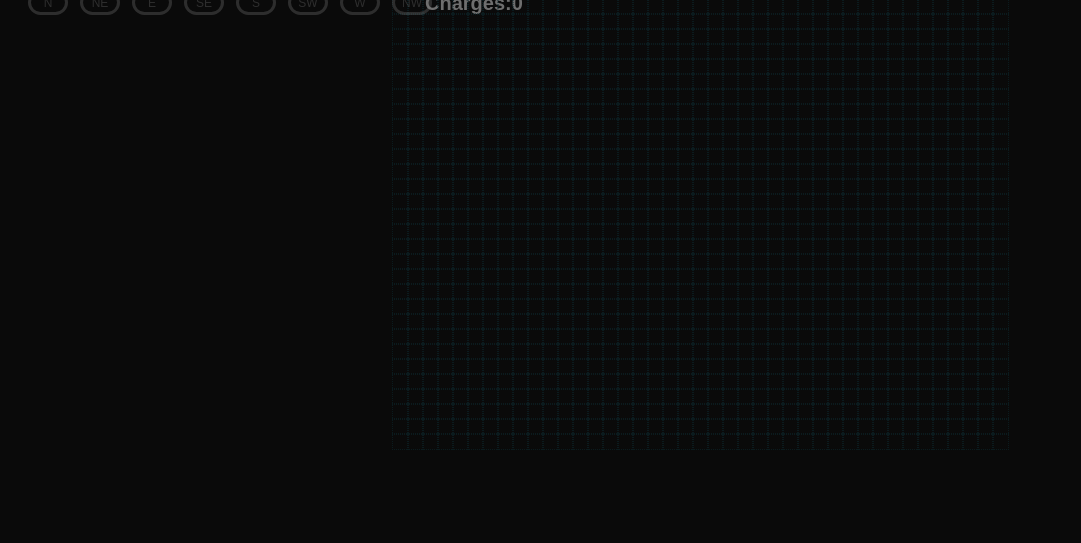
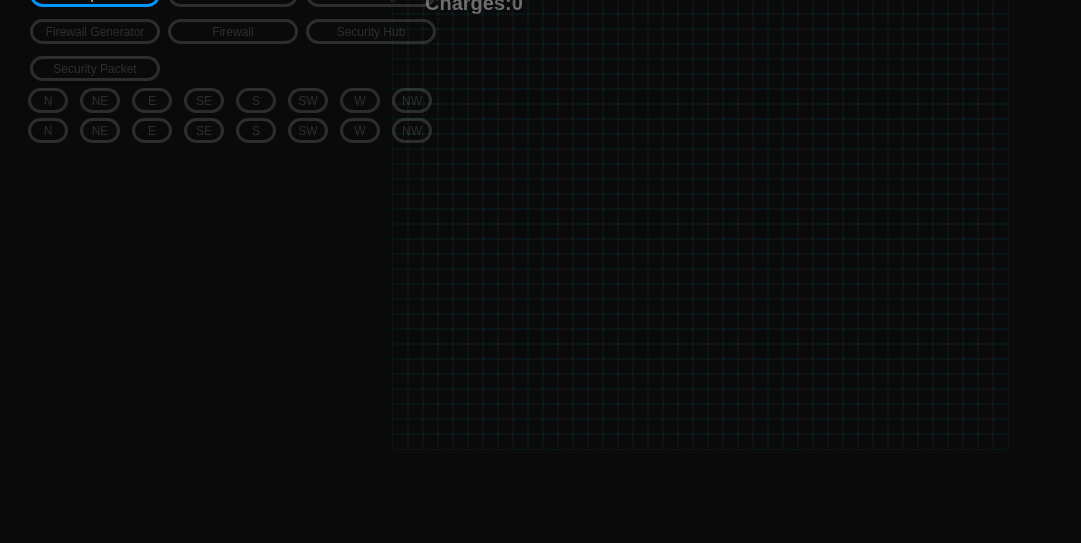
Before and after one commit to carsonbarlow/omega-glitch, a website: page src/index.html in a window 1280 px wide. Shown: the part 265-808 px from the top of the page, without its empty margins (0-1081 px from the left). Drawn offline with Linux system fonts and the light colour scheme.

Commit message:
level editor style

```diff
--- a/src/style.css
+++ b/src/style.css
@@ -201,7 +201,7 @@
 }
 .controls {
   position: absolute;
-  top: 80px;
+  top: 26%;
   left: 20px;
 }
 .export {
@@ -232,13 +232,13 @@
 }
 #level_editor_context_config {
   position: absolute;
-  top: 0px;
-  left: 1060px;
+  top: 220px;
+  left: 10px;
 }
 #level_editor_patrol_config {
    position: absolute;
-  top: 0px;
-  left: 1200px;
+  top: 205px;
+  left: 10px;
 }
 .editor_button {
   width: 130px;
```
